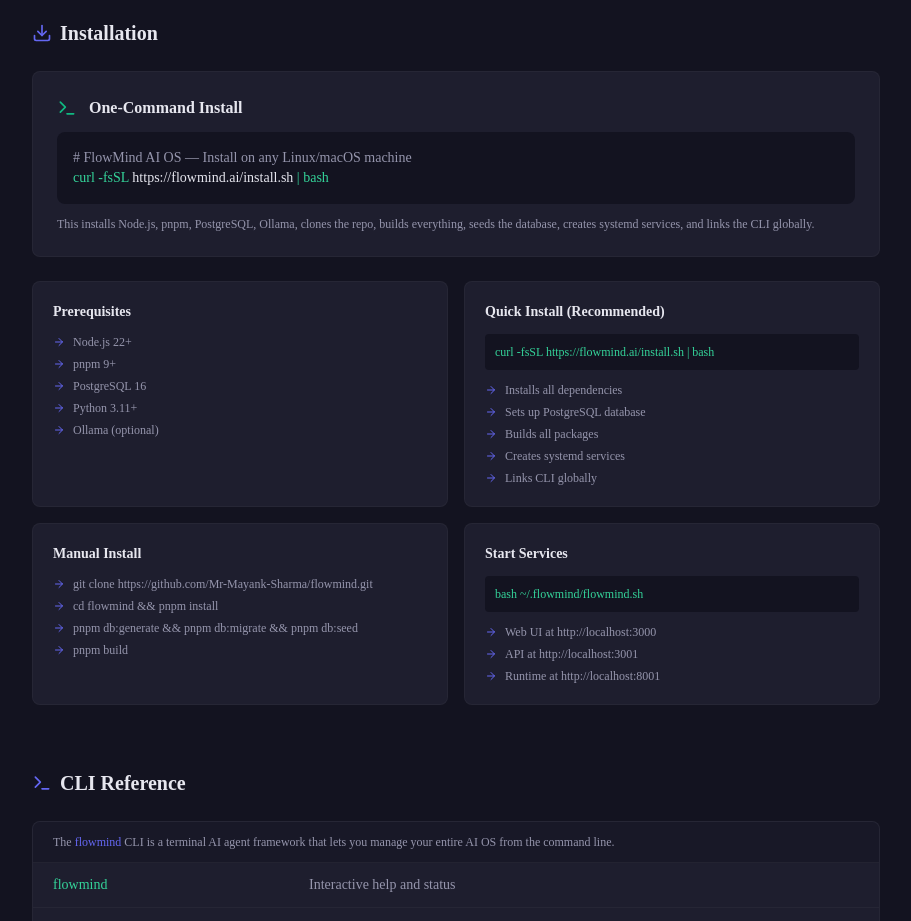
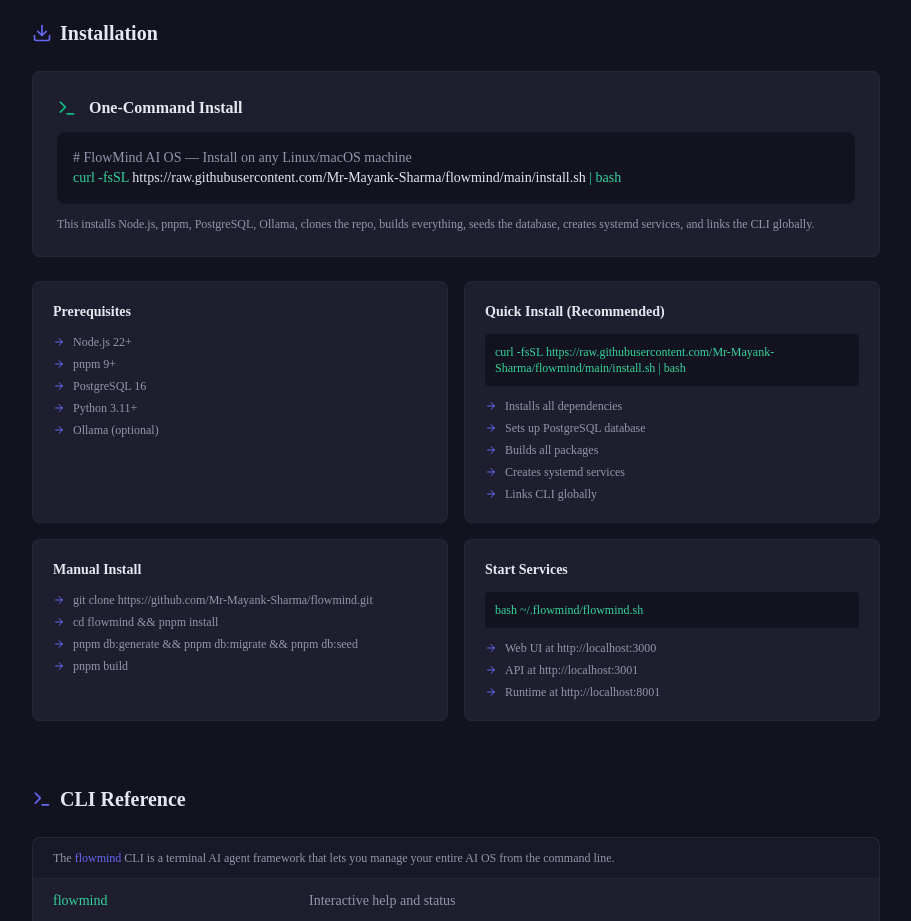
Before and after one commit to Mr-Mayank-Sharma/flowmind, a Next.js app in the folder apps/web/: page /docs in a window 1280 px wide. Shown: the part 1020-1941 px from the top of the page, without its empty margins (184-1095 px from the left). Built offline with nearby package versions, Linux system fonts and the light colour scheme; no server answers.

Commit message:
fix install URL to raw GitHub

```diff
--- a/apps/web/src/app/docs/page.tsx
+++ b/apps/web/src/app/docs/page.tsx
@@ -15,7 +15,7 @@
 
 const installSteps = [
   { title: "Prerequisites", cmd: "", items: ["Node.js 22+", "pnpm 9+", "PostgreSQL 16", "Python 3.11+", "Ollama (optional)"] },
-  { title: "Quick Install (Recommended)", cmd: "curl -fsSL https://flowmind.ai/install.sh | bash",
+  { title: "Quick Install (Recommended)", cmd: "curl -fsSL https://raw.githubusercontent.com/Mr-Mayank-Sharma/flowmind/main/install.sh | bash",
     items: ["Installs all dependencies", "Sets up PostgreSQL database", "Builds all packages", "Creates systemd services", "Links CLI globally"] },
   { title: "Manual Install", cmd: "", items: ["git clone https://github.com/Mr-Mayank-Sharma/flowmind.git", "cd flowmind && pnpm install", "pnpm db:generate && pnpm db:migrate && pnpm db:seed", "pnpm build"] },
   { title: "Start Services", cmd: "bash ~/.flowmind/flowmind.sh",
@@ -153,7 +153,7 @@
             </div>
             <div className="bg-background rounded-lg p-4 font-mono text-sm">
               <span className="text-muted-foreground"># FlowMind AI OS — Install on any Linux/macOS machine</span><br />
-              <span className="text-emerald-400">curl -fsSL</span> https://flowmind.ai/install.sh <span className="text-emerald-400">| bash</span>
+              <span className="text-emerald-400">curl -fsSL</span> https://raw.githubusercontent.com/Mr-Mayank-Sharma/flowmind/main/install.sh <span className="text-emerald-400">| bash</span>
             </div>
             <p className="text-xs text-muted-foreground mt-3">
               This installs Node.js, pnpm, PostgreSQL, Ollama, clones the repo, builds everything,
--- a/apps/web/src/app/install/page.tsx
+++ b/apps/web/src/app/install/page.tsx
@@ -6,7 +6,7 @@
 import { Tabs, TabsList, TabsTrigger, TabsContent } from "@/components/ui/tabs"
 import { cn } from "@/lib/utils"
 
-const INSTALL_CMD = "curl -fsSL https://flowmind.ai/install.sh | bash"
+const INSTALL_CMD = "curl -fsSL https://raw.githubusercontent.com/Mr-Mayank-Sharma/flowmind/main/install.sh | bash"
 
 function CopyButton({ text }: { text: string }) {
   const [copied, setCopied] = useState(false)
@@ -54,7 +54,7 @@
   windows: {
     name: "Windows",
     icon: Terminal,
-    install: "wsl --install -d Ubuntu && curl -fsSL https://flowmind.ai/install.sh | bash",
+    install: "wsl --install -d Ubuntu && curl -fsSL https://raw.githubusercontent.com/Mr-Mayank-Sharma/flowmind/main/install.sh | bash",
     steps: [
       "Install WSL 2 with Ubuntu from Microsoft Store",
       "Open Ubuntu terminal",
--- a/apps/web/src/app/page.tsx
+++ b/apps/web/src/app/page.tsx
@@ -9,7 +9,7 @@
 import { useTheme } from "next-themes"
 
 const INSTALL_METHODS = {
-  curl: { label: "curl", cmd: "curl -fsSL https://flowmind.ai/install.sh | bash" },
+  curl: { label: "curl", cmd: "curl -fsSL https://raw.githubusercontent.com/Mr-Mayank-Sharma/flowmind/main/install.sh | bash" },
   npm: { label: "npm", cmd: "npm install -g @flowmind/cli" },
   pnpm: { label: "pnpm", cmd: "pnpm add -g @flowmind/cli" },
   brew: { label: "brew", cmd: "brew install flowmind/tap/flowmind" },
@@ -80,7 +80,7 @@
 
 const faqs = [
   { q: "What is FlowMind?", a: "FlowMind is an open-source AI Operating System that lets you manage local and cloud AI models, build autonomous agents, create visual pipelines, and monitor your entire AI infrastructure — all from a beautiful web UI or your terminal." },
-  { q: "How do I install FlowMind?", a: "Run the one-command install: curl -fsSL https://flowmind.ai/install.sh | bash. It installs everything — Node.js, pnpm, PostgreSQL, Ollama, the web dashboard, API server, and CLI." },
+  { q: "How do I install FlowMind?", a: "Run the one-command install: curl -fsSL https://raw.githubusercontent.com/Mr-Mayank-Sharma/flowmind/main/install.sh | bash. It installs everything — Node.js, pnpm, PostgreSQL, Ollama, the web dashboard, API server, and CLI." },
   { q: "Do I need extra AI subscriptions?", a: "No. FlowMind works with local models via Ollama out of the box. You can optionally connect cloud providers (OpenAI, Anthropic, Google) by adding API keys in the settings." },
   { q: "Can I use my existing AI subscriptions?", a: "Yes. FlowMind supports OpenAI, Anthropic Claude, and Google Gemini. Just add your API key in the Model Hub settings and all models become available immediately." },
   { q: "Is it only for the terminal?", a: "No. FlowMind has three interfaces: a web dashboard (localhost:3000), a desktop app (Electron with system tray), and a CLI with interactive REPL. Use whichever you prefer." },
```
